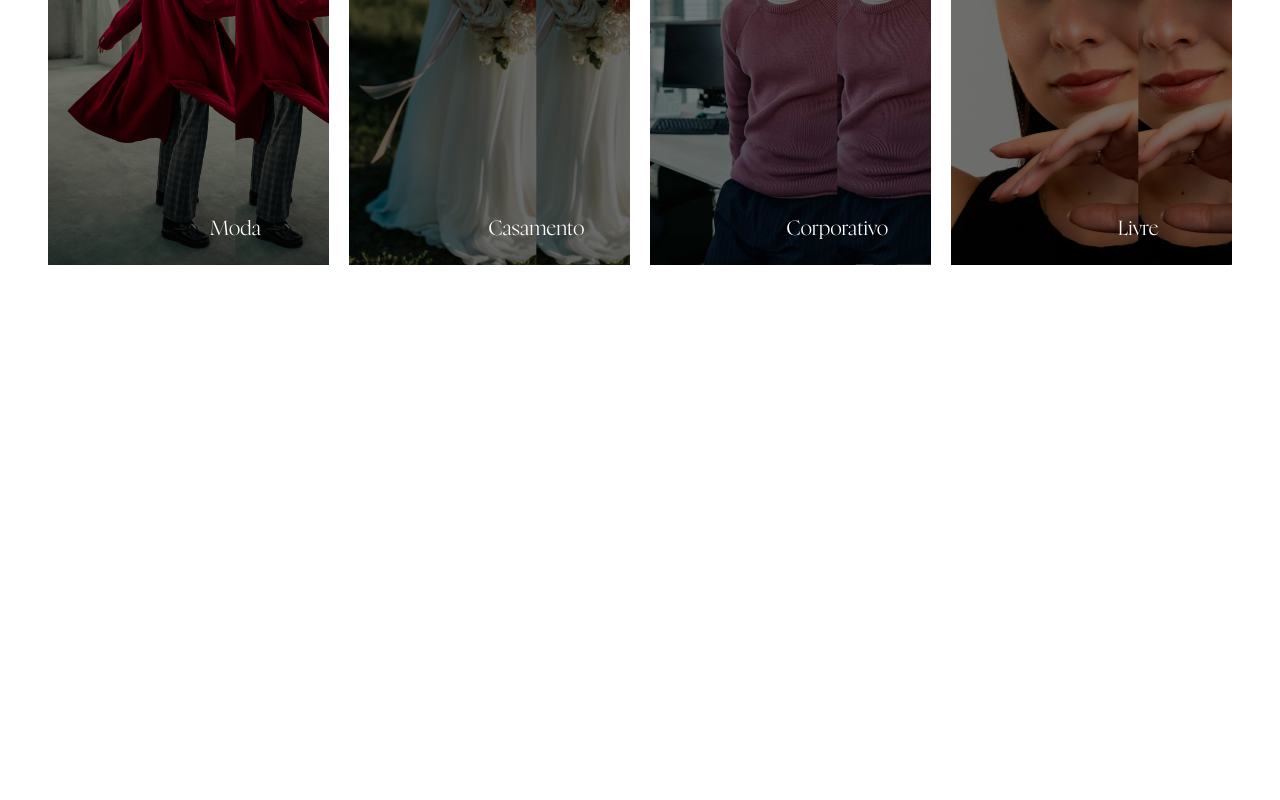
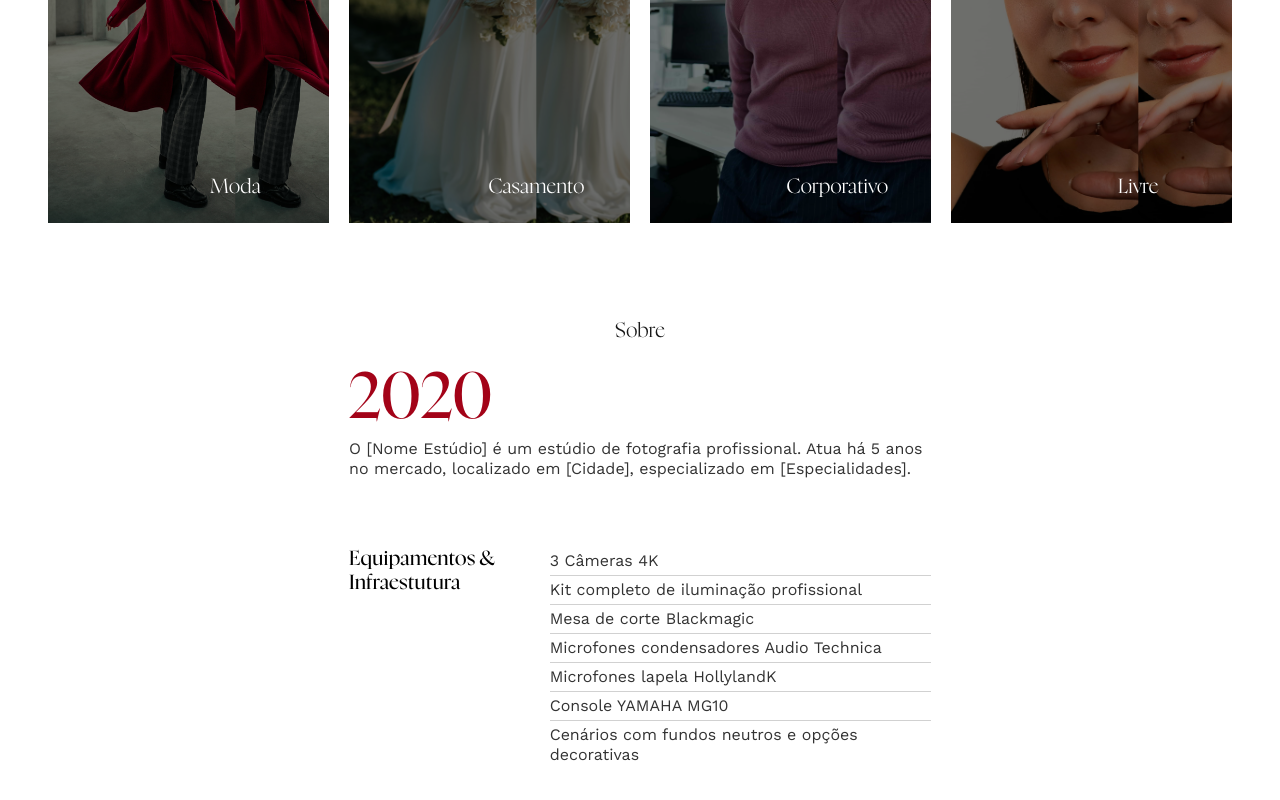
Before and after one commit to allangdasilva/photography-studio, a Next.js app: page / in a window 1280 px wide. Shown: the part 1126-1926 px from the top of the page. Before the commit the page ends 1439 px from the top, so only its background shows below. Built offline with nearby package versions, Linux system fonts and the light colour scheme.

Commit message:
About section concluída + Pequeno ajustes na semântica da services section

```diff
--- a/app/globals.css
+++ b/app/globals.css
@@ -112,11 +112,4 @@ body {
     scrollbar-width: thin;
     scrollbar-color: #888 #fff;
   }
-
-  .clipPathServices {
-    clip-path: polygon(0 0, 100% 0, 100% 100%, 0% 100%);
-  }
-  .clipPathServicesHover {
-    clip-path: polygon(0 0, 100% 0, 100% 100%, 100% 100%);
-  }
 }
--- a/app/page.tsx
+++ b/app/page.tsx
@@ -1,6 +1,7 @@
 import Header from "@/app/ui/header/header";
 import Hero from "@/app/ui/home/hero";
 import Services from "@/app/ui/home/services";
+import About from "@/app/ui/home/about";
 
 export default function Home() {
   return (
@@ -9,6 +10,7 @@ export default function Home() {
       <main>
         <Hero />
         <Services />
+        <About />
       </main>
     </>
   );
--- /dev/null
+++ b/app/ui/home/about.tsx
@@ -0,0 +1,54 @@
+const equipment = [
+  "3 Câmeras 4K",
+  "Kit completo de iluminação profissional",
+  "Mesa de corte Blackmagic",
+  "Microfones condensadores Audio Technica",
+  "Microfones lapela HollylandK",
+  "Console YAMAHA MG10",
+  "Cenários com fundos neutros e opções decorativas",
+];
+
+export default function About() {
+  return (
+    <section className="p-6 min-sm:p-12 bg-background">
+      <h2 className="text-center fontHeadline">Sobre</h2>
+
+      <div className="max-w-[1280px] m-auto min-lg:grid min-lg:grid-cols-12 min-sm:gap-5">
+        <div className="mt-3 space-y-1 min-sm:space-y-2 min-sm:mt-6 min-lg:col-span-6 min-lg:col-start-4">
+          <h3 style={{ color: "var(--primaryColor)" }} className="fontDisplay">
+            2020
+          </h3>
+          <p className="fontBody max-w-[65ch]">
+            O [Nome Estúdio] é um estúdio de fotografia profissional. Atua há 5
+            anos no mercado, localizado em [Cidade], especializado em
+            [Especialidades].
+          </p>
+        </div>
+
+        <div className="mt-8 space-y-1 min-sm:space-y-2 min-sm:mt-12 min-lg:col-span-6 min-lg:col-start-4 min-lg:row-start-2 min-md:grid min-md:grid-cols-6 min-md:gap-5">
+          <h3
+            style={{ fontWeight: "400", color: "var(--textDisplayColor)" }}
+            className="fontHeadline text-background min-md:col-span-2"
+          >
+            Equipamentos &<br />
+            Infraestutura
+          </h3>
+          <ul className="fontBody min-md:col-span-4">
+            {equipment.map((item, index) => (
+              <li
+                className={
+                  index === equipment.length - 1
+                    ? "py-1"
+                    : "py-1 border-b border-textHeadlineColor/20"
+                }
+                key={index}
+              >
+                {item}
+              </li>
+            ))}
+          </ul>
+        </div>
+      </div>
+    </section>
+  );
+}
--- a/app/ui/home/services.tsx
+++ b/app/ui/home/services.tsx
@@ -8,20 +8,20 @@ const clipPath =
 export default function Services() {
   return (
     <section className="p-6 text-center min-sm:p-12 bg-background">
+      <h2 className="fontHeadline">Serviços</h2>
       <div className="max-w-[1280px] m-auto">
-        <span className="fontHeadline">Serviços</span>
-        <h2 className="fontDisplay uppercase pt-3 pb-6 min-sm:pt-6 min-sm:pb-12">
+        <h3 className="fontDisplay uppercase pt-3 pb-6 min-sm:pt-6 min-sm:pb-12">
           Somos Fotógrafos
           <br />
           <span className="fontDisplayItalic">Apaixonados</span>
-        </h2>
+        </h3>
         <div className="grid gap-5 min-sm:grid-cols-2 min-lg:grid-cols-4">
           {servicesData.map(({ label, thumbnail, id }) => (
             <Link
               key={id}
               href={`/servicos/${label}`}
               style={{ backgroundImage: `url('${thumbnail}')` }}
-              className={`relative bg-cover bg-center w-full aspect-[10/16] flex items-end justify-end overflow-hidden group`}
+              className={`relative bg-cover bg-center w-full aspect-[11/16] group`}
             >
               <div
                 aria-hidden="true"
```
